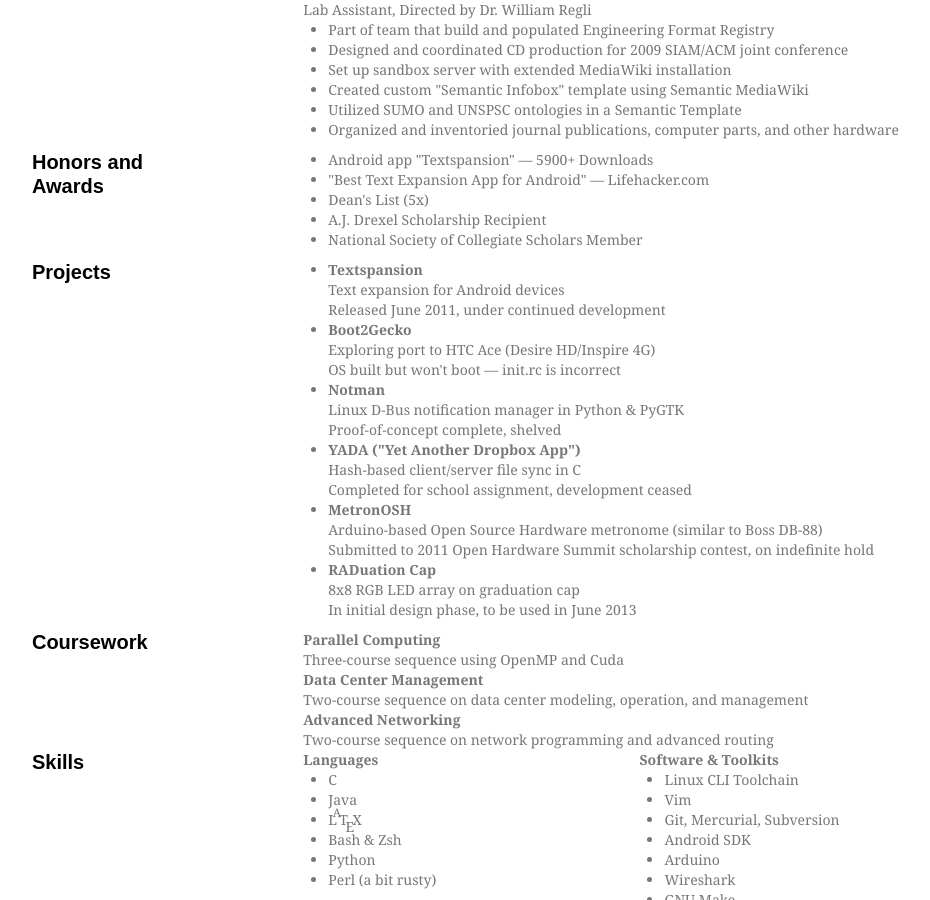
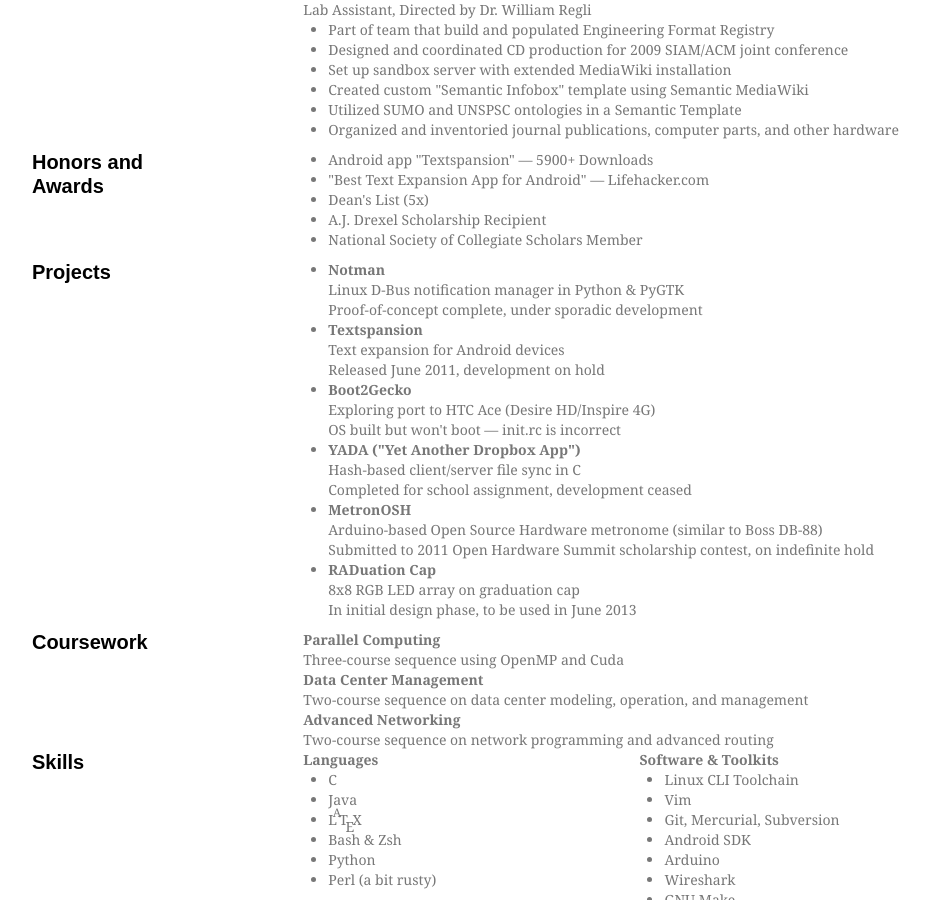
Before and after one commit to sjbarag/sjbarag.github.com, a Jekyll site: the page built from resume/web.html, in a window 1280 px wide and 900 px high, scrolled down 1030 px. Shown: the whole window, without its empty margins (170-1100 px from the left). Built offline with Jekyll 4.4.1, drawn with Linux system fonts in a browser that asks for light colours; nearby versions of some CDN libraries; some web fonts are replaced; Markdown is read by kramdown in place of the engine named in the settings.

Commit message:
Update projects

```diff
--- a/resume/web.html
+++ b/resume/web.html
@@ -100,19 +100,19 @@ layout: resume_web
 	<div class="span7 offset1">
 		<ul>
 			<li>
+				<b>Notman</b></br>
+				Linux D-Bus notification manager in Python &amp; PyGTK</br>
+				Proof-of-concept complete, under sporadic development
+			</li>
+			<li>
 				<b>Textspansion</b></br>
 				Text expansion for Android devices</br>
-				Released June 2011, under continued development
+				Released June 2011, development on hold
 			</li>
 			<li>
 				<b>Boot2Gecko</b></br>
 				Exploring port to HTC Ace (Desire HD/Inspire 4G)</br>
 				OS built but won't boot &mdash; init.rc is incorrect
-			</li>
-			<li>
-				<b>Notman</b></br>
-				Linux D-Bus notification manager in Python &amp; PyGTK</br>
-				Proof-of-concept complete, shelved
 			</li>
 			<li>
 				<b>YADA ("Yet Another Dropbox App")</b></br>
```
